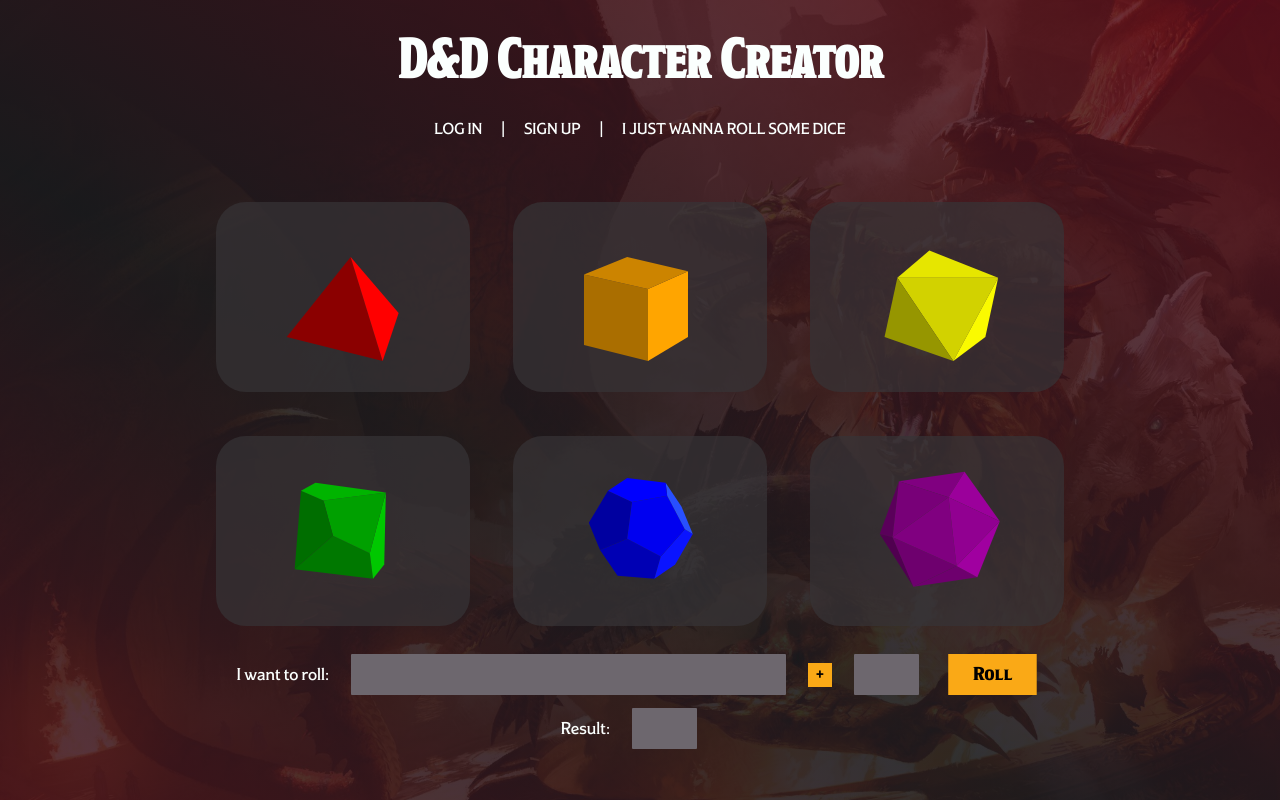
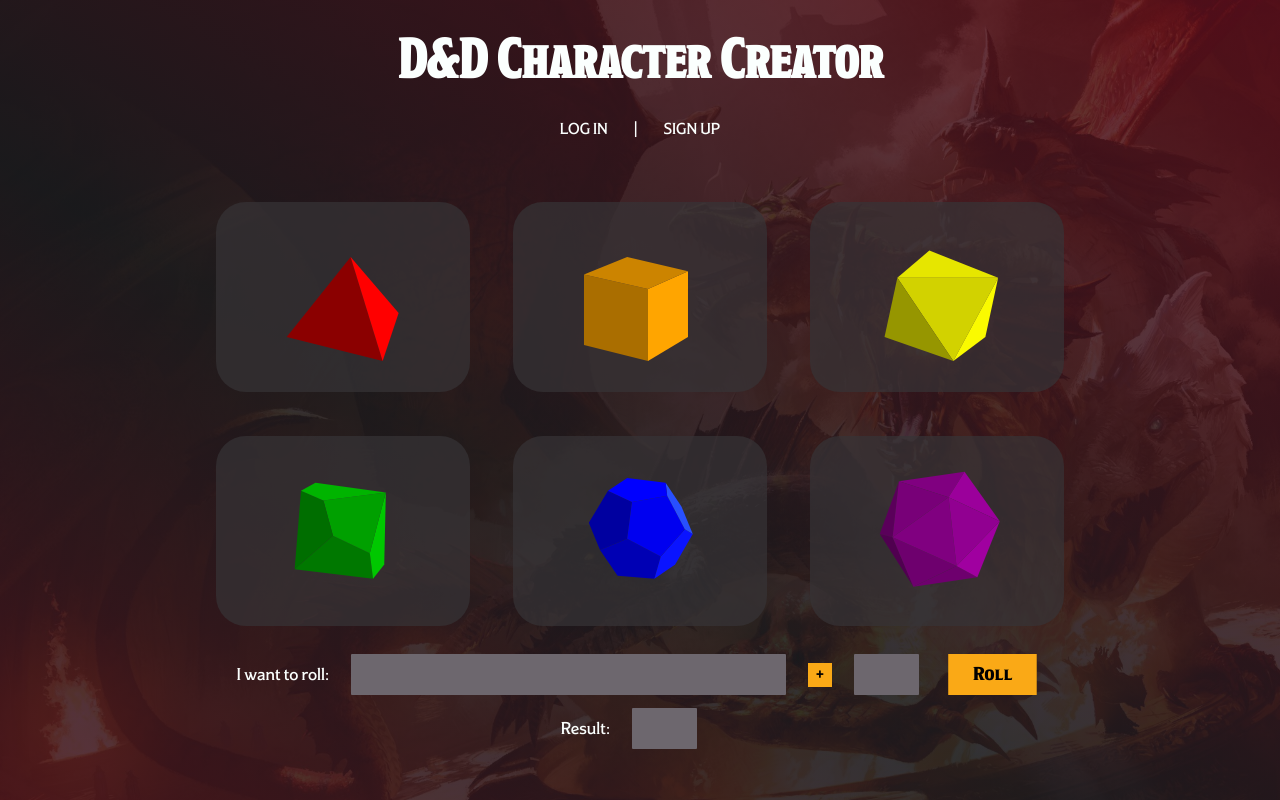
Before and after one commit to inclusivexor95/project-4, a React (Create React App) app: page /dice in a window 1280 px wide. Built offline with nearby package versions, Linux system fonts and the light colour scheme.

Commit message:
rework navbar

```diff
--- a/src/components/NavBar/NavBar.jsx
+++ b/src/components/NavBar/NavBar.jsx
@@ -2,29 +2,42 @@
 import { Link } from 'react-router-dom';
 import './NavBar.css';
 
-const NavBar = (props) => {
-    let nav = props.user ?
+const NavBar = ({ user, handleLogout, path }) => {
+
+    let diceTernary = <React.Fragment>
+        {/^\/dice\/?$/.test(path) ?
+            null :
+            <React.Fragment>
+                {/^\/characters\/?$/.test(path) ? null : <span>|</span>}
+                <Link to='/dice'>DICE ROLLER</Link>
+            </React.Fragment>
+        }
+    </React.Fragment>;
+
+    let nav = user ?
         <div>
-        <Link to='' className='NavBar-link' onClick={props.handleLogout}>LOG OUT</Link>
-        &nbsp;&nbsp;&nbsp;|&nbsp;&nbsp;&nbsp;
-        <span className='NavBar-welcome'>WELCOME, {props.user.name}</span>
-        &nbsp;&nbsp;&nbsp;|&nbsp;&nbsp;&nbsp;
-        <Link to='/characters' className='NavBar-link'>CHARACTER LIST</Link>
-        &nbsp;&nbsp;&nbsp;|&nbsp;&nbsp;&nbsp;
-        <Link to='/dice' className='NavBar-link'>DICE ROLLER</Link>
+            <Link to='' onClick={handleLogout}>LOG OUT</Link>
+            <span>|</span>
+            <span>WELCOME, {user.name}</span>
+            <span>|</span>
+            {/^\/characters\/?$/.test(path) ?
+                null :
+                <Link to='/characters'>CHARACTER LIST</Link>
+            }
+            {diceTernary}
         </div>
         :
         <div>
-        <Link to='/login' className='NavBar-link'>LOG IN</Link>
-        &nbsp;&nbsp;&nbsp;|&nbsp;&nbsp;&nbsp;
-        <Link to='/signup' className='NavBar-link'>SIGN UP</Link>
-        &nbsp;&nbsp;&nbsp;|&nbsp;&nbsp;&nbsp;
-        <Link to='/dice' className='NavBar-link'>I JUST WANNA ROLL SOME DICE</Link>
+            <Link to='/login'>LOG IN</Link>
+            <span>|</span>
+            <Link to='/signup'>SIGN UP</Link>
+            {diceTernary}
         </div>;
+
 
     return (
         <div className='NavBar'>
-        {nav}
+            {nav}
         </div>
     );
 };
--- a/src/index.css
+++ b/src/index.css
@@ -55,6 +55,10 @@
     text-align: center;
     font-size: calc(1.2rem + 0.3vw);
     height: 5vh;
+}
+
+.NavBar div a, .NavBar div span {
+    margin: 0 1vw;
 }
 
 .Wrapper {
--- a/src/pages/App/App.js
+++ b/src/pages/App/App.js
@@ -115,7 +115,7 @@
                 handleSignupOrLogin={this.handleSignupOrLogin}
                 />
             }/>
-            <Route exact path='/dice' render={() =>
+            <Route exact path='/dice' render={({ history }) =>
                 <DiceRollPage
                 handleDieClick={this.handleDieClick}
                 handleLogout={this.handleLogout}
@@ -125,6 +125,7 @@
                 plusMinus={this.state.plusMinus}
                 handleRoll={this.handleRoll}
                 rollResult={this.state.rollResult}
+                history={history}
                 />
             }/>
             </Switch>
--- a/src/pages/CharPage/CharPage.jsx
+++ b/src/pages/CharPage/CharPage.jsx
@@ -7,18 +7,13 @@
 
 
 const CharPage = ({ user, handleLogout, history }) => {
-    const [backToChars, setBackToChars] = useState(false);
-
-    const addBackToNav = () => {
-        setBackToChars(true);
-    };
 
     return (
         <div className="CharPage">
             <NavBar
                 user={user}
                 handleLogout={handleLogout}
-                backToChars={backToChars}
+                path={history.location.pathname}
             />
             <Switch>
             <Route exact path='/characters' render={() =>
@@ -30,7 +25,6 @@
                 <CharCreate
                     option='create'
                     history={history}
-                    addBackToNav={addBackToNav}
                 />
             }/>
             <Route exact path='/characters/:charId' render={({ match }) =>
@@ -38,7 +32,6 @@
                     match={match}
                     option='detail'
                     history={history}
-                    addBackToNav={addBackToNav}
                 />
             }/>
             </Switch>
--- a/src/pages/DiceRollPage/DiceRollPage.jsx
+++ b/src/pages/DiceRollPage/DiceRollPage.jsx
@@ -4,12 +4,13 @@
 import DiceRoll from '../../components/DiceRoll/DiceRoll';
 
 
-const DiceRollPage = ({ handleDieClick, handleLogout, rollChain, user, handlePlusMinus, plusMinus, handleRoll, rollResult }) => {
+const DiceRollPage = ({ handleDieClick, handleLogout, rollChain, user, handlePlusMinus, plusMinus, handleRoll, rollResult, history }) => {
     return (
         <div className="DiceRollPage">
             <NavBar
                 user={user}
                 handleLogout={handleLogout}
+                path={history.location.pathname}
             />
             <div className="DiceContainer D4"
                 onClick={() => handleDieClick('d4')}
```
